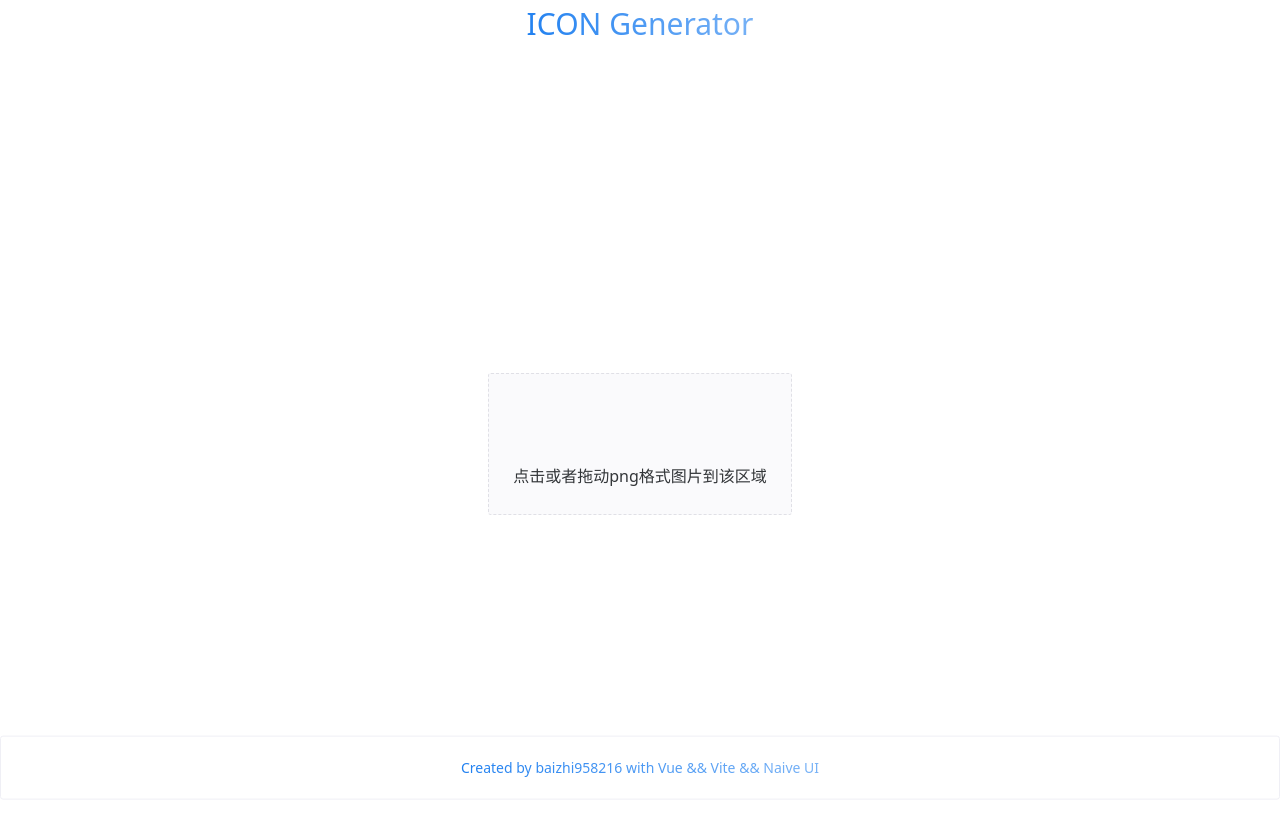
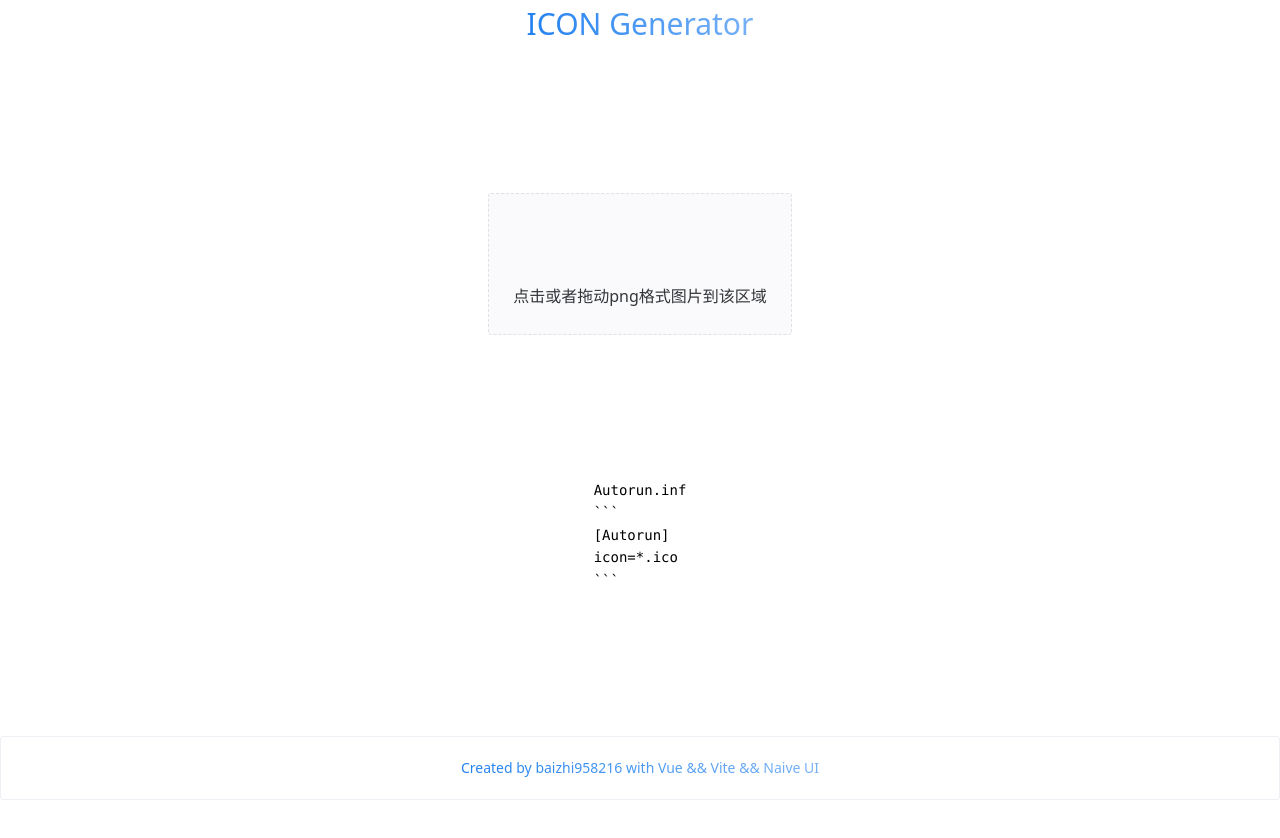
Before and after one commit to baizhi958216/icon-generator, a Vue app: page / in a window 1280 px wide. Shown: the top 838 px of the page. After the commit the page ends 800 px from the top, so only its background shows below. Built offline with nearby package versions, Linux system fonts and the light colour scheme; some icons are missing; a small style sheet from the web is missing.

Commit message:
Add autorun.inf code && more flex && disable filelist and img review
Signed-off-by: baizhi958216 <1475289190@qq.com>

```diff
--- a/src/App.vue
+++ b/src/App.vue
@@ -1,11 +1,11 @@
 <template>
+  <div class="container">
     <div class="header">
       <n-gradient-text type="info"> ICON Generator </n-gradient-text>
     </div>
 
-  <div class="container">
     <div class="upload">
-      <n-upload directory-dnd :max="1" accept=".png" :on-change="aupload">
+      <n-upload directory-dnd :on-change="aupload" :show-file-list="false">
         <n-upload-dragger>
           <div style="margin-bottom: 12px">
             <n-icon size="48" :depth="3">
@@ -29,8 +29,16 @@
     </div>
 
     <div class="genview" v-if="src">
-      <n-image :width="iwidth" :height="iheight" :src="imgblobview" />
+      <n-image
+        preview-disabled
+        :width="iwidth"
+        :height="iheight"
+        :src="imgblobview"
+      />
     </div>
+
+    <div class="codeview">
+      <n-code :code="infcode" show-line-numbers />
     </div>
 
     <div class="footer">
@@ -39,6 +47,7 @@
           Created by baizhi958216 with Vue && Vite && Naive UI
         </n-gradient-text>
       </n-card>
+    </div>
   </div>
 </template>
 
@@ -53,6 +62,7 @@ import {
   NGradientText,
   NImage,
   NCard,
+  NCode,
 } from 'naive-ui'
 import { ArchiveOutline as ArchiveIcon } from '@vicons/ionicons5'
 const src = ref('')
@@ -64,6 +74,7 @@ const aupload = (e: any) => {
 const imgblobview = computed(() => {
   return src.value
 })
+const infcode = `Autorun.inf\n\`\`\`\n[Autorun]\nicon=*.ico\n\`\`\``
 const gen16 = () => {
   iwidth.value = 16
   iheight.value = 16
@@ -93,27 +104,33 @@ const gen512 = () => {
 <style scoped>
 .header {
   font-size: 30px;
-  user-select: none;
   text-align: center;
 }
+
 .container {
   display: flex;
   flex-direction: column;
   align-items: center;
-  flex-wrap: no-wrap;
+  flex-wrap: nowrap;
+  justify-content: space-between;
   height: 100vh;
-  justify-content: space-around;
-  overflow: scroll;
 }
+
+.header,
+.upload,
+.genclick,
+.genview,
+.footer {
+  user-select: none;
+}
+
 .genclick {
   display: flex;
   flex-wrap: wrap;
 }
+
 .footer {
   text-align: center;
-  position: fixed;
-  top: 100%;
-  transform: translateY(-100%);
   width: 100vw;
 }
 </style>
```
Lines whose indentation alone changed are shown as unchanged.
